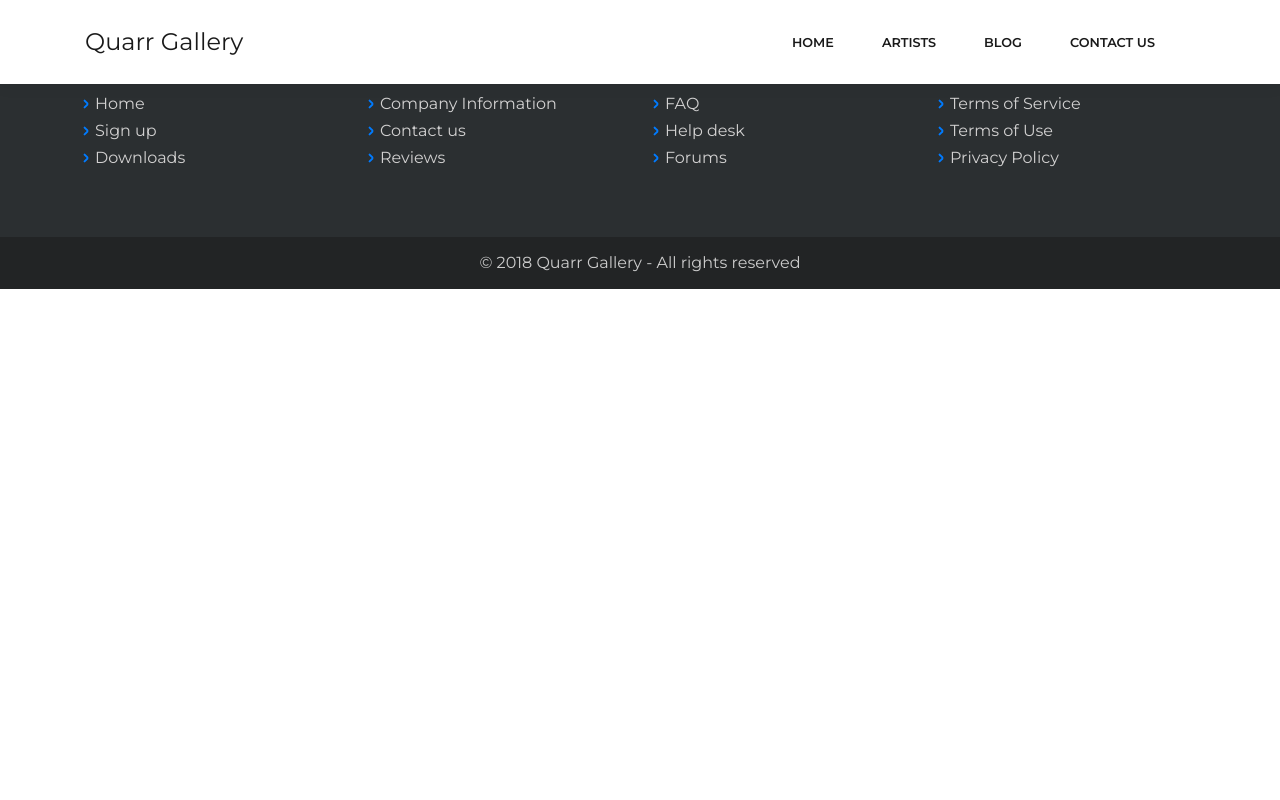
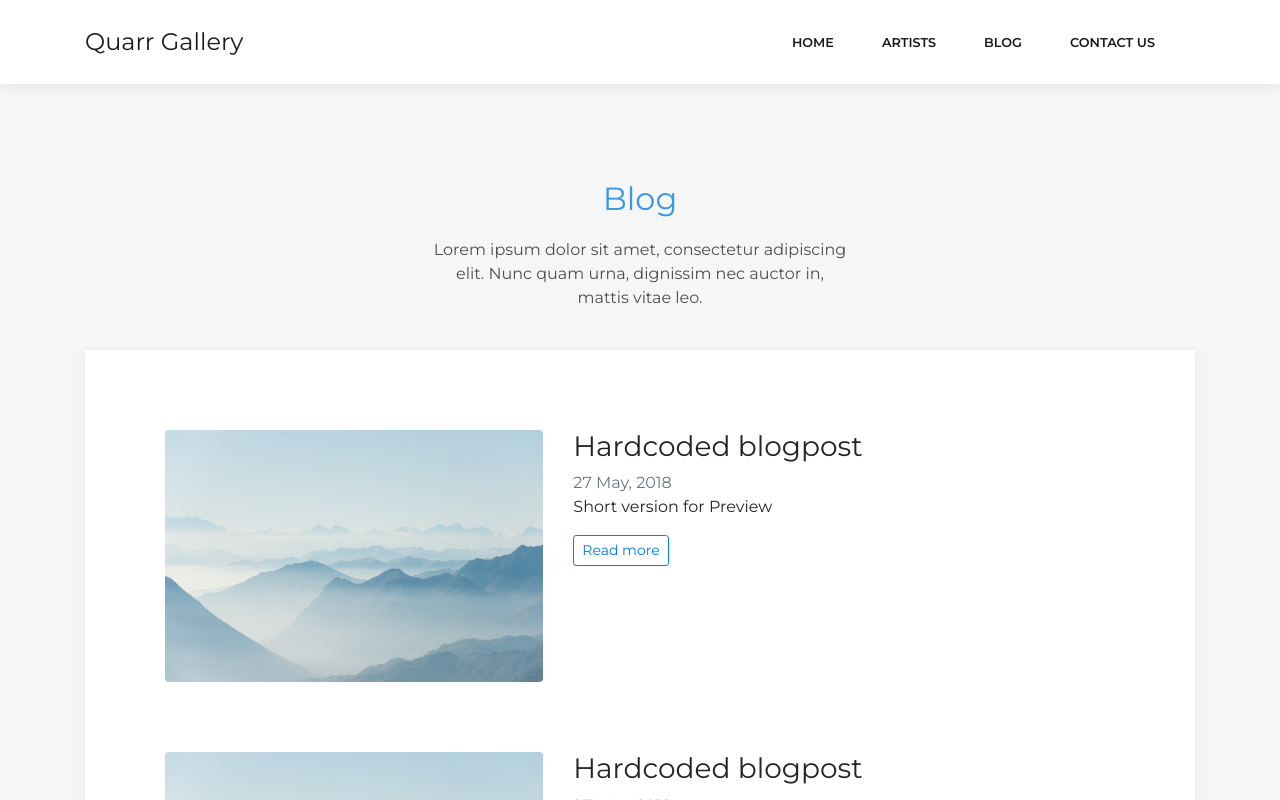
Before and after one commit to unhingedmagikarp/quarr-react, a React (Create React App) app in the folder quarr/: page /blog in a window 1280 px wide. Shown: the top 800 px of the page. Built offline with nearby package versions, Linux system fonts and the light colour scheme.

Commit message:
artist view fix, blog basic created

```diff
--- a/quarr/src/App.js
+++ b/quarr/src/App.js
@@ -7,6 +7,7 @@ import AppNavbar from "./Components/Navigation/Navigation";
 import Footer from "./Components/Footer/Footer";
 import LandingPage from "./Components/LandingPage/LandingPage";
 import ArtistPage from "./Components/Artists/ArtistPage";
+import BlogPage from "./Components/Blog/BlogPage";
 
 class App extends Component {
   render() {
@@ -18,6 +19,7 @@ class App extends Component {
           <Switch>
             <Route path="/" component={LandingPage} exact />
             <Route path="/artists" component={ArtistPage} exact />
+            <Route path="/blog" component={BlogPage} exact />
           </Switch>
           <Footer />
         </React.Fragment>
--- a/quarr/src/Components/Artists/ArtistCard.js
+++ b/quarr/src/Components/Artists/ArtistCard.js
@@ -3,16 +3,17 @@ import React from "react";
 const ArtistCard = props => {
   return (
     <a
-      className="col-sm-6 col-lg-4"
+      className="col-sm-6 col-lg-4 fadeCard"
       href={`artists/${props.artistUrl}`}
-      style={{ textDecoration: "none" }}
+      style={{ textDecoration: "none", color: "#212529" }}
     >
-      <div className="card clean-card text-center">
+      <div className="card clean-card text-center artistCard">
         <img
           className="card-img-top w-100 d-block artist"
           src={props.picture}
           style={{ pointerEvents: "none" }}
         />
+        <div className="copyright waterMark">Quarr Gallery</div>
         <div className="card-body info">
           <h4 className="card-title">{props.name}</h4>
           <p className="card-text">{props.desc}</p>
--- a/quarr/src/Components/Artists/ArtistPage.js
+++ b/quarr/src/Components/Artists/ArtistPage.js
@@ -1,6 +1,7 @@
 import React, { Component } from "react";
 import axios from "axios";
 import ArtistCard from "./ArtistCard";
+import "./Artists.css";
 
 class ArtistPage extends Component {
   state = {
@@ -25,9 +26,12 @@ class ArtistPage extends Component {
 
     if (this.state.artists) {
       return (
-        <section className="clean-block about-us">
+        <section
+          className="clean-block about-us"
+          style={{ backgroundColor: "#F6F6F6" }}
+        >
           <div className="container">
-            <div className="block-heading">
+            <div className="block-heading" style={{ marginTop: "100px" }}>
               <h2 className="text-info">Artists</h2>
               <p>
                 Lorem ipsum dolor sit amet, consectetur adipiscing elit. Nunc
--- /dev/null
+++ b/quarr/src/Components/Artists/Artists.css
@@ -0,0 +1,23 @@
+.waterMark {
+  position: absolute;
+  top: 20px;
+  right: 20px;
+  font-size: 28px;
+  color: black;
+  opacity: 0.5;
+}
+
+.artistCard {
+  margin-top: 15px;
+  margin-bottom: 15px;
+}
+
+.fadeCard {
+  opacity: 1;
+  transition: 0.3s;
+}
+
+.fadeCard:hover {
+  opacity: 0.5;
+  transition: 0.3s;
+}
--- /dev/null
+++ b/quarr/src/Components/Blog/BlogArticle.js
@@ -0,0 +1,24 @@
+import React from "react";
+import Picture from "../../Assets/img/scenery/image1.jpg";
+
+const BlogArticle = props => {
+  return (
+    <div className="row" style={{ marginBottom: "70px" }}>
+      <div className="col-lg-5">
+        <img className="rounded img-fluid" src={Picture} />
+      </div>
+      <div className="col-lg-7">
+        <h3>Hardcoded blogpost</h3>
+        <div className="info">
+          <span className="text-muted">27 May, 2018</span>
+        </div>
+        <p>Short version for Preview</p>
+        <a href="/blog">
+          <button className="btn btn-outline-primary btn-sm">Read more</button>
+        </a>
+      </div>
+    </div>
+  );
+};
+
+export default BlogArticle;
--- /dev/null
+++ b/quarr/src/Components/Blog/BlogPage.js
@@ -0,0 +1,26 @@
+import React from "react";
+import BlogArticle from "./BlogArticle";
+
+const BlogPage = () => {
+  return (
+    <section className="clean-block clean-blog-list dark">
+      <div className="container">
+        <div className="block-heading">
+          <h2 className="text-info" style={{ marginTop: "100px" }}>
+            Blog
+          </h2>
+          <p>
+            Lorem ipsum dolor sit amet, consectetur adipiscing elit. Nunc quam
+            urna, dignissim nec auctor in, mattis vitae leo.
+          </p>
+        </div>
+        <div className="block-content">
+          <BlogArticle />
+          <BlogArticle />
+        </div>
+      </div>
+    </section>
+  );
+};
+
+export default BlogPage;
```
Also changed, not shown: 1 other file (tests, documents, lock files or other folders).
